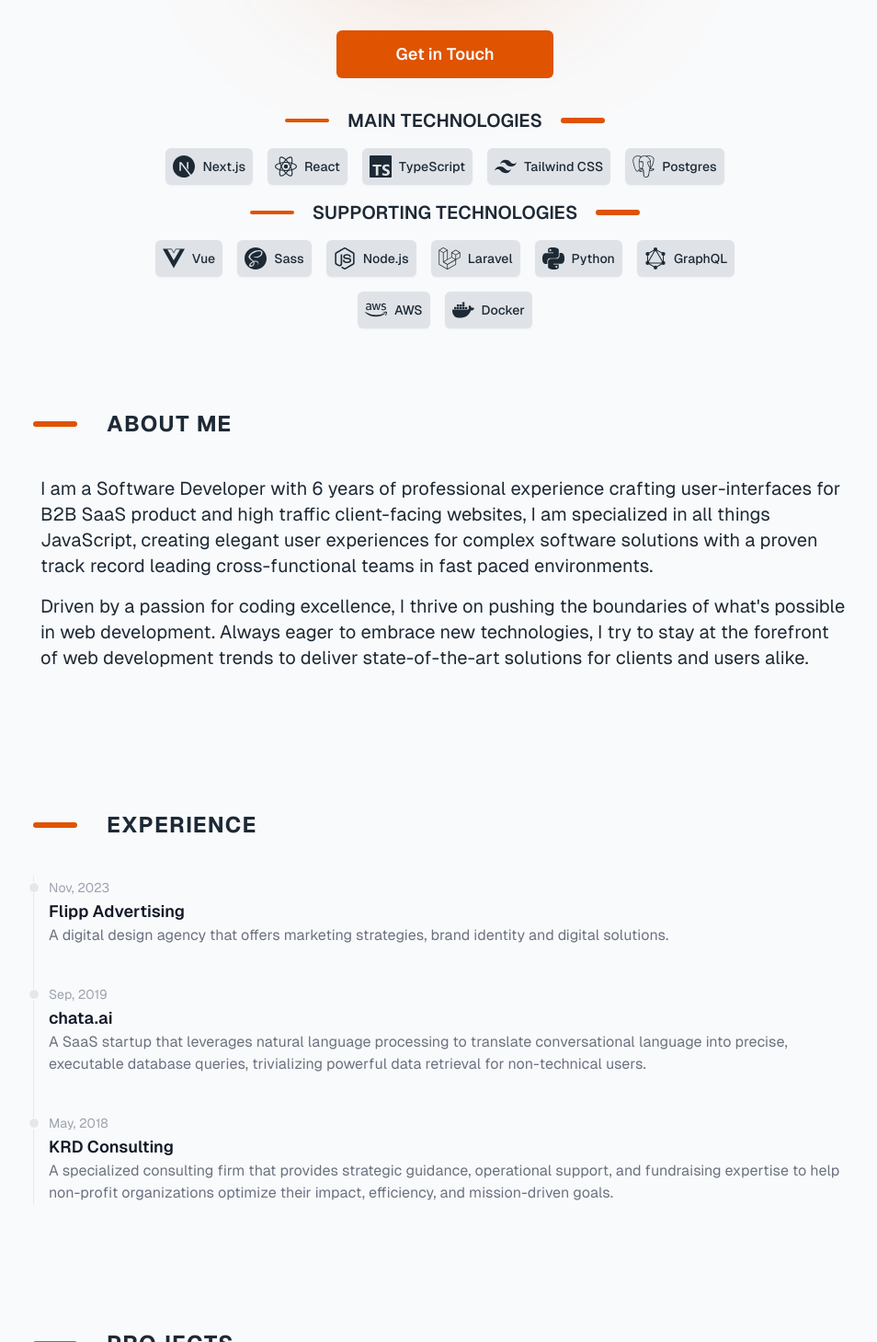
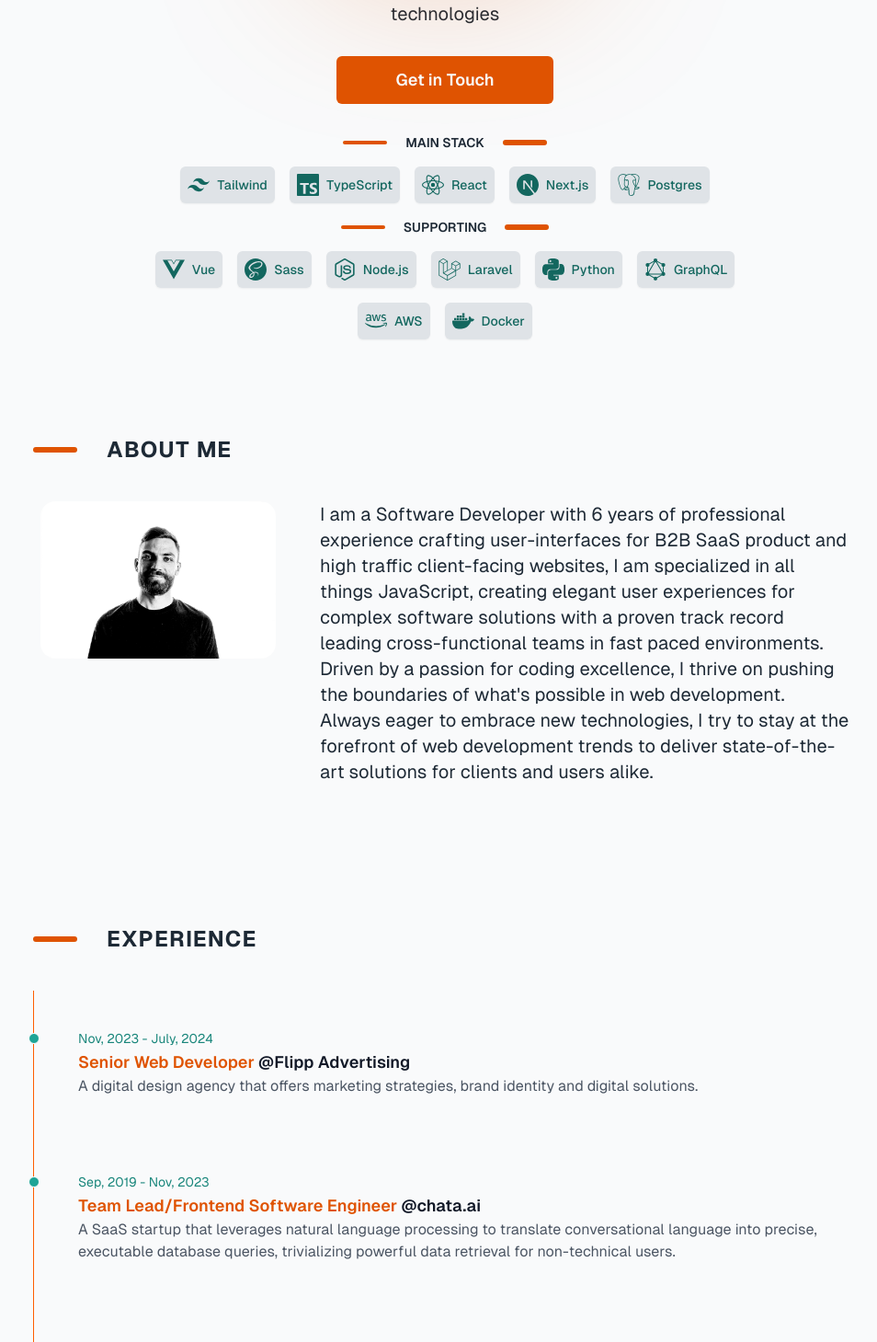
Before and after one commit to benWozak/portfolio-v2, a Next.js app: page / in a window 1280 px wide. Shown: the part 331-1790 px from the top of the page at 92% size, without its empty margins (156-1110 px from the left). Built offline with nearby package versions, Linux system fonts and the light colour scheme.

Commit message:
visual updates

```diff
--- a/src/app/components/content/About.tsx
+++ b/src/app/components/content/About.tsx
@@ -1,26 +1,40 @@
 import React from "react";
 import Section from "../layout/section";
+import Image from "next/image";
 
 type Props = {};
 
 export function About({}: Props) {
   return (
     <Section id="about" title="About Me">
-      <p className="text-sm md:text-md lg:text-xl lg:px-2 mb-4 px-8">
+      <div className="flex gap-12 flex-col lg:flex-row lg:px-2 mb-4 px-8">
+        <div className="">
+          <Image
+            src="/Ben_Black-White.jpg"
+            alt="photo of Ben Wozak"
+            width={300}
+            height={300}
+            className="rounded-2xl"
+          />
+        </div>
+        <div className="max-w-xl">
+          <p className="text-sm md:text-md lg:text-xl">
             I am a Software Developer with 6 years of professional experience
             crafting user-interfaces for B2B SaaS product and high traffic
             client-facing websites, I am specialized in all things JavaScript,
-        creating elegant user experiences for complex software solutions with a
-        proven track record leading cross-functional teams in fast paced
-        environments.
+            creating elegant user experiences for complex software solutions
+            with a proven track record leading cross-functional teams in fast
+            paced environments.
           </p>
-      <p className="text-sm md:text-md lg:text-xl lg:px-2 mb-4 px-8">
+          <p className="text-sm md:text-md lg:text-xl">
             Driven by a passion for coding excellence, I thrive on pushing the
             boundaries of what's possible in web development. Always eager to
             embrace new technologies, I try to stay at the forefront of web
-        development trends to deliver state-of-the-art solutions for clients and
-        users alike.
+            development trends to deliver state-of-the-art solutions for clients
+            and users alike.
           </p>
+        </div>
+      </div>
     </Section>
   );
 }
--- a/src/app/components/content/Experience.tsx
+++ b/src/app/components/content/Experience.tsx
@@ -4,52 +4,50 @@
 type Props = {};
 
 export function Experience({}: Props) {
+  function renderTimeBlock(
+    time: string,
+    company: string,
+    role: string,
+    description: string
+  ) {
+    return (
+      <li className="mb-20 ms-12">
+        <div className="absolute w-3 h-3 bg-secondary-700 rounded-full mt-1.5 -start-1.5 border border-white dark:border-gray-900 dark:bg-secondary-500"></div>
+        <time className="mb-1 text-sm font-normal leading-none text-secondary-800 dark:text-secondary-500/70">
+          {time}
+        </time>
+        <h3 className="text-lg font-semibold text-gray-900 dark:text-white">
+          <span className="text-primary dark:text-secondary-500">{role}</span>{" "}
+          {"@"}
+          {company}
+        </h3>
+        <p className="mb-4 text-base font-normal text-gray-600 dark:text-gray-300">
+          {description}
+        </p>
+      </li>
+    );
+  }
   return (
     <Section id="experience" title="Experience">
-      <ol className="relative border-s border-gray-200 dark:border-gray-700">
-        <li className="mb-10 ms-4">
-          <div className="absolute w-3 h-3 bg-gray-200 rounded-full mt-1.5 -start-1.5 border border-white dark:border-gray-900 dark:bg-gray-700"></div>
-          <time className="mb-1 text-sm font-normal leading-none text-gray-400 dark:text-gray-500">
-            Nov, 2023
-          </time>
-          <h3 className="text-lg font-semibold text-gray-900 dark:text-white">
-            Flipp Advertising
-          </h3>
-          <p className="mb-4 text-base font-normal text-gray-500 dark:text-gray-400">
-            A digital design agency that offers marketing strategies, brand
-            identity and digital solutions.
-          </p>
-        </li>
-        <li className="mb-10 ms-4">
-          <div className="absolute w-3 h-3 bg-gray-200 rounded-full mt-1.5 -start-1.5 border border-white dark:border-gray-900 dark:bg-gray-700"></div>
-          <time className="mb-1 text-sm font-normal leading-none text-gray-400 dark:text-gray-500">
-            Sep, 2019
-          </time>
-          <h3 className="text-lg font-semibold text-gray-900 dark:text-white">
-            chata.ai
-          </h3>
-          <p className="text-base font-normal text-gray-500 dark:text-gray-400">
-            A SaaS startup that leverages natural language processing to
-            translate conversational language into precise, executable database
-            queries, trivializing powerful data retrieval for non-technical
-            users.
-          </p>
-        </li>
-        <li className="ms-4">
-          <div className="absolute w-3 h-3 bg-gray-200 rounded-full mt-1.5 -start-1.5 border border-white dark:border-gray-900 dark:bg-gray-700"></div>
-          <time className="mb-1 text-sm font-normal leading-none text-gray-400 dark:text-gray-500">
-            May, 2018
-          </time>
-          <h3 className="text-lg font-semibold text-gray-900 dark:text-white">
-            KRD Consulting
-          </h3>
-          <p className="text-base font-normal text-gray-500 dark:text-gray-400">
-            A specialized consulting firm that provides strategic guidance,
-            operational support, and fundraising expertise to help non-profit
-            organizations optimize their impact, efficiency, and mission-driven
-            goals.
-          </p>
-        </li>
+      <ol className="relative border-s border-primary-500 dark:border-primary-500 py-10">
+        {renderTimeBlock(
+          "Nov, 2023 - July, 2024",
+          "Flipp Advertising",
+          "Senior Web Developer",
+          "A digital design agency that offers marketing strategies, brand identity and digital solutions."
+        )}
+        {renderTimeBlock(
+          "Sep, 2019 - Nov, 2023",
+          "chata.ai",
+          "Team Lead/Frontend Software Engineer",
+          "A SaaS startup that leverages natural language processing to translate conversational language into precise, executable database queries, trivializing powerful data retrieval for non-technical users."
+        )}
+        {renderTimeBlock(
+          "April, 2019 - Dec, 2019",
+          "KRD Consulting",
+          "Frontend Developer",
+          "A specialized consulting firm that provides strategic guidance, operational support, and fundraising expertise to help non-profit organizations optimize their impact, efficiency, and mission-driven goals."
+        )}
       </ol>
     </Section>
   );
--- a/src/app/components/content/TechnologyShowcase.tsx
+++ b/src/app/components/content/TechnologyShowcase.tsx
@@ -31,10 +31,10 @@
   ];
 
   const primaryStack = [
+    { name: "Tailwind", icon: <SiTailwindcss className="w-6 h-6" /> },
+    { name: "TypeScript", icon: <SiTypescript className="w-6 h-6" /> },
+    { name: "React", icon: <SiReact className="w-6 h-6" /> },
     { name: "Next.js", icon: <SiNextdotjs className="w-6 h-6" /> },
-    { name: "React", icon: <SiReact className="w-6 h-6" /> },
-    { name: "TypeScript", icon: <SiTypescript className="w-6 h-6" /> },
-    { name: "Tailwind CSS", icon: <SiTailwindcss className="w-6 h-6" /> },
     { name: "Postgres", icon: <SiPostgresql className="w-6 h-6" /> },
   ];
   const secondaryStack = [
@@ -50,9 +50,9 @@
 
   return (
     <div>
-      <div className="flex items-center justify-center gap-5 uppercase  text-sm lg:text-xl font-semibold mb-4">
+      <div className="flex items-center justify-center gap-2 lg:gap-5 uppercase text-sm lg:text-md font-semibold mb-4">
         <div className="w-6 lg:w-12 h-0.5 lg:h-1 rounded-full bg-primary"></div>
-        <span className="text-md">Main Technologies</span>
+        Main Stack
         <div className="w-6 lg:w-12 h-0.5 lg:h-1.5 rounded-full bg-primary"></div>
       </div>
       <div className="flex flex-wrap gap-4 justify-center max-w-2xl">
@@ -61,9 +61,9 @@
         ))}
       </div>
 
-      <div className="flex items-center justify-center gap-5 uppercase  text-sm lg:text-xl font-semibold my-4">
+      <div className="flex items-center justify-center gap-2 lg:gap-5 uppercase text-sm lg:text-md font-semibold my-4">
         <div className="w-6 lg:w-12 h-0.5 lg:h-1 rounded-full bg-primary"></div>
-        <span className="text-md">Supporting Technologies</span>
+        Supporting
         <div className="w-6 lg:w-12 h-0.5 lg:h-1.5 rounded-full bg-primary"></div>
       </div>
       <div className="flex flex-wrap gap-4 justify-center max-w-2xl">
--- a/src/app/components/layout/Header.tsx
+++ b/src/app/components/layout/Header.tsx
@@ -48,9 +48,6 @@
                 <li>
                   <LinkButton href="#experience">Experience</LinkButton>
                 </li>
-                {/* <li>
-                  <LinkButton href="#services">Services</LinkButton>
-                </li> */}
                 <li>
                   <LinkButton href="#projects">Projects</LinkButton>
                 </li>
@@ -131,8 +128,8 @@
                     </LinkButton>
                   </li>
                   <li>
-                    <LinkButton href="#services" onClick={toggleMobileMenu}>
-                      Services
+                    <LinkButton href="#experience" onClick={toggleMobileMenu}>
+                      Experience
                     </LinkButton>
                   </li>
                   <li>
--- a/src/app/components/layout/Hero.tsx
+++ b/src/app/components/layout/Hero.tsx
@@ -8,24 +8,19 @@
       <h1 className="w-full text-3xl md:text-4xl lg:text-6xl max-w-3xl  font-bold  text-center">
         Transforming Ideas
       </h1>
-      <h1 className="w-full text-2xl md:text-3xl lg:text-3xl max-w-3xl  font-bold  text-center mt-3">
+      <h1 className="w-full text-2xl md:text-3xl lg:text-3xl max-w-3xl  font-bold  text-center mt-3 px-4">
         Into <span className="text-primary">Polished</span> Web Experiences
       </h1>
-      <p className="text-center lg:text-xl text-foreground mt-10 max-w-xl">
+      <p className="text-center lg:text-xl text-foreground mt-6 lg:mt-10 px-4 max-w-xl">
         {/* Combining clean design with powerful functionality to help you stand out
         online. */}
-        A full-stack software developer focused on creating elegant
+        As a full-stack software developer focused on creating elegant
         user-interfaces with the most modern web technologies
       </p>
-      <div className="mt-8">
+      <div className="mt-6 lg:mt-8">
         <CTAButton href="#contact">Get in Touch</CTAButton>
       </div>
-      {/* <div className="flex items-center justify-center gap-5 uppercase  text-sm lg:text-xl font-semibold mt-10">
-        <div className="w-6 lg:w-12 h-0.5 lg:h-1 rounded-full bg-primary"></div>
-        Technologies
-        <div className="w-6 lg:w-12 h-0.5 lg:h-1.5 rounded-full bg-primary"></div>
-      </div> */}
-      <div className=" flex flex-wrap gap-5 md:flex md:flex-row items-center justify-center lg:h-24 h-auto w-[80%] lg:mx-auto mx-2 my-4 lg:my-8">
+      <div className=" flex flex-wrap gap-5 md:flex md:flex-row items-center justify-center lg:h-24 h-auto w-[80%] lg:mx-auto mx-2 my-6 lg:my-8">
         <TechnologyShowcase />
       </div>
     </section>
--- a/src/app/components/layout/Logo.tsx
+++ b/src/app/components/layout/Logo.tsx
@@ -10,27 +10,12 @@
 };
 
 export default function Logo({ href }: Props) {
-  const scrollToElement = useSmoothScroll();
+  const { scrollToTop } = useSmoothScroll();
   const { theme } = useTheme();
   const logoSrc = theme === "dark" ? "/BW_logo_light.svg" : "/BW_logo.svg";
 
-  const handleClick = useCallback(
-    (e: React.MouseEvent<HTMLAnchorElement>) => {
-      e.preventDefault();
-
-      if (href?.startsWith("#")) {
-        const targetId = href.replace("#", "");
-        scrollToElement(targetId);
-      } else {
-        // For non-hash links, use the default Link behavior
-        window.location.href = href;
-      }
-    },
-    [href, scrollToElement]
-  );
-
   return (
-    <Link className="block" href={href} onClick={handleClick}>
+    <span className="block hover:cursor-pointer" onClick={scrollToTop}>
       <Image
         src={logoSrc}
         alt="Brand Logo"
@@ -38,6 +23,6 @@
         height={216}
         className="h-16 w-auto"
       />
-    </Link>
+    </span>
   );
 }
--- a/src/app/components/ui/CTAButton.tsx
+++ b/src/app/components/ui/CTAButton.tsx
@@ -16,7 +16,7 @@
   className = "",
   onClick,
 }: CTAButtonProps) {
-  const scrollToElement = useSmoothScroll();
+  const { scrollToElement } = useSmoothScroll();
 
   const handleClick = useCallback(
     (e: React.MouseEvent<HTMLAnchorElement>) => {
--- a/src/app/components/ui/LinkButton.tsx
+++ b/src/app/components/ui/LinkButton.tsx
@@ -15,7 +15,7 @@
   className = "",
   onClick,
 }: LinkButtonProps) {
-  const scrollToElement = useSmoothScroll();
+  const { scrollToElement } = useSmoothScroll();
 
   const handleClick = useCallback(
     (e: React.MouseEvent<HTMLAnchorElement>) => {
--- a/src/app/components/ui/WebTechnology.tsx
+++ b/src/app/components/ui/WebTechnology.tsx
@@ -7,7 +7,7 @@
 
 export function WebTechnology({ name, icon }: WebTechnologyProps) {
   return (
-    <div className="flex items-center space-x-2 p-2 bg-secondary-bg rounded-md shadow-sm hover:shadow-md transition-shadow duration-300">
+    <div className="flex items-center space-x-2 p-2 bg-secondary-bg rounded-md text-secondary-900 hover:cursor-default hover:text-secondary-700 dark:text-secondary-500 hover:dark:text-secondary-300 shadow-sm hover:shadow-md hover:dark:shadow-slate-500 transition-all duration-300">
       <div className="w-6 h-6">{icon}</div>
       <span className="text-sm font-medium">{name}</span>
     </div>
--- a/src/app/hooks/useSmoothScroll.ts
+++ b/src/app/hooks/useSmoothScroll.ts
@@ -11,5 +11,12 @@
     }
   }, []);
 
-  return scrollToElement;
+  const scrollToTop = useCallback(() => {
+    window.scrollTo({
+      top: 0,
+      behavior: 'smooth'
+    });
+  }, []);
+
+  return { scrollToElement, scrollToTop };
 };
```
Also changed, not shown: public/Ben_Black-White.jpg (added). Lines whose indentation alone changed are shown as unchanged.
